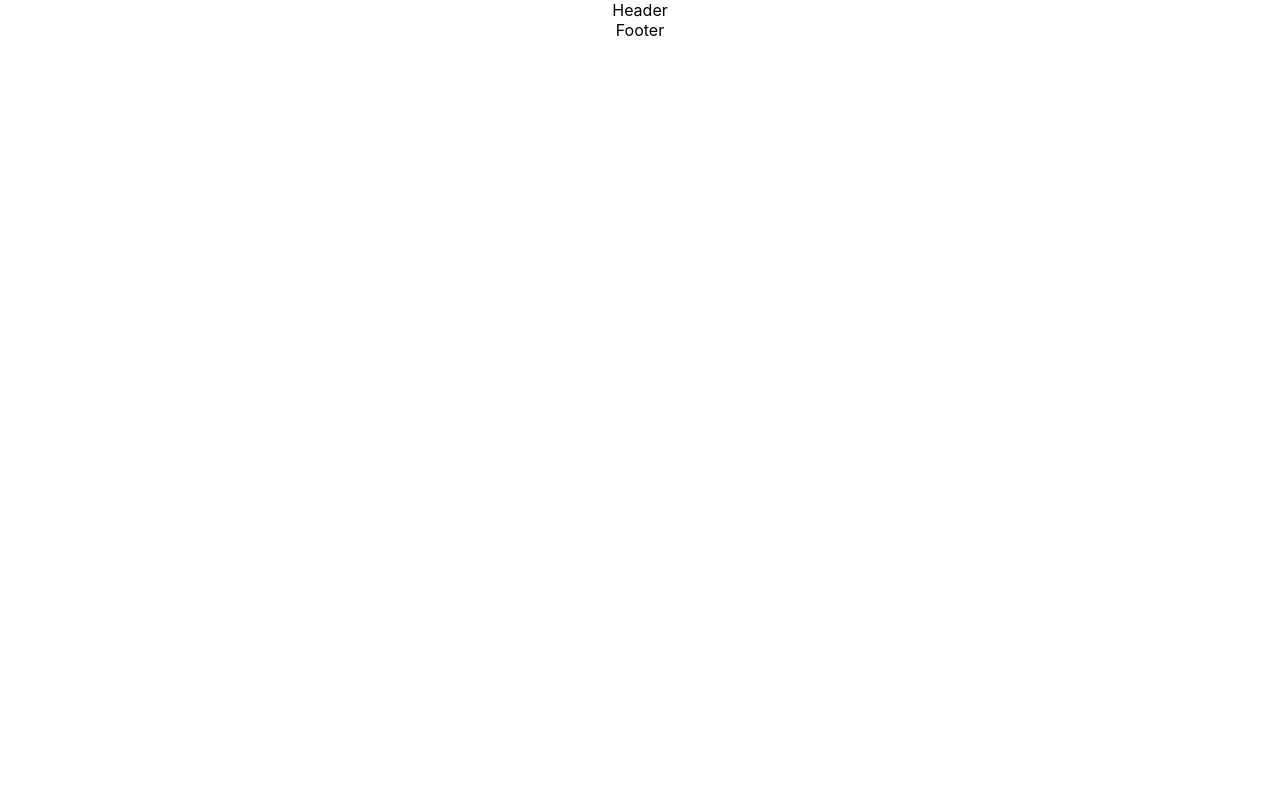
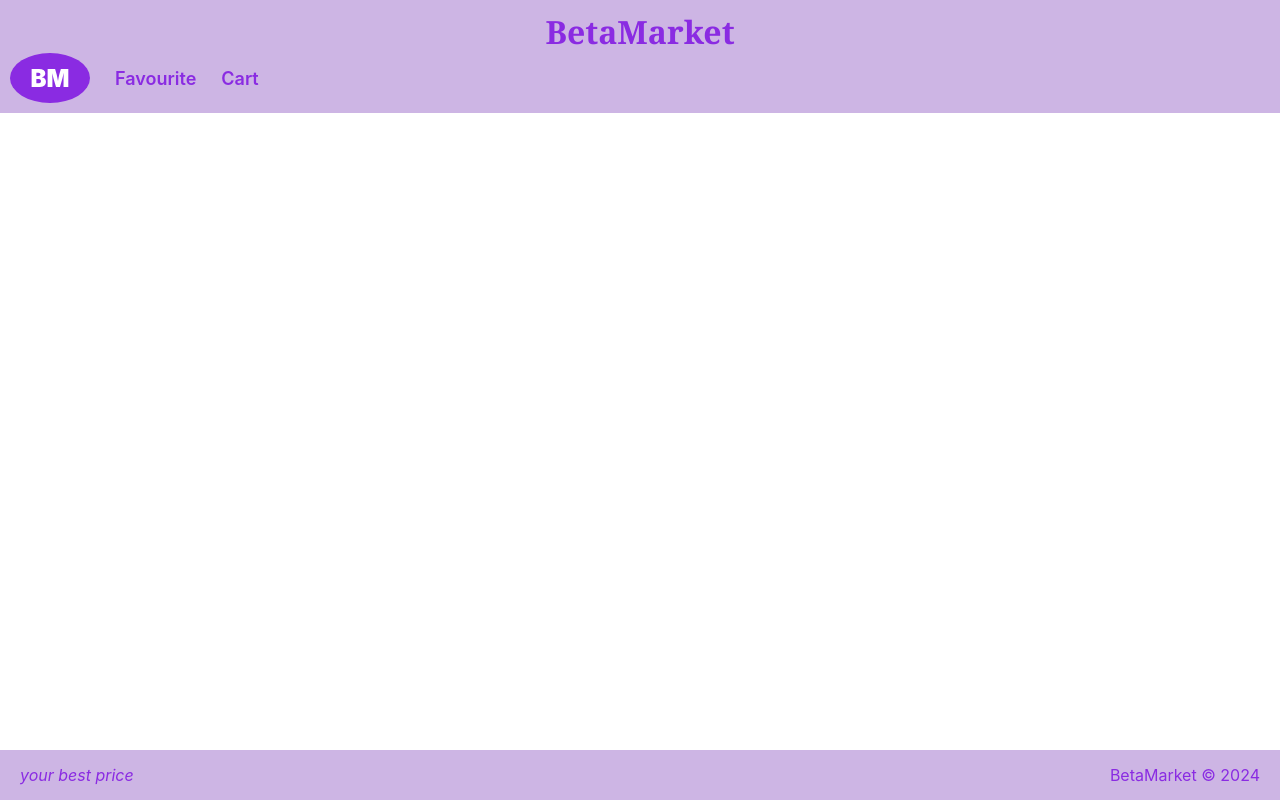
Before and after one commit to Ericademola/BetaMarket, a React (Create React App) app: page / in a window 1280 px wide. Built offline with nearby package versions, Linux system fonts and the light colour scheme.

Commit message:
added conent to the header and footer component

```diff
--- a/src/App.css
+++ b/src/App.css
@@ -1,38 +1,59 @@
-.App {
-  text-align: center;
+* {
+  margin: 0;
+  padding: 0;
 }
 
-.App-logo {
-  height: 40vmin;
-  pointer-events: none;
+header {
+  background-color: rgb(205, 181, 228);
+  padding: 10px;
 }
 
-@media (prefers-reduced-motion: no-preference) {
-  .App-logo {
-    animation: App-logo-spin infinite 20s linear;
-  }
+header h1 {
+  text-align: center;
+  color: blueviolet;
+  font-family:Cambria, Cochin, Georgia, Times, 'Times New Roman', serif;
 }
 
-.App-header {
-  background-color: #282c34;
-  min-height: 100vh;
+nav {
   display: flex;
-  flex-direction: column;
+  gap: 25px;
   align-items: center;
-  justify-content: center;
-  font-size: calc(10px + 2vmin);
-  color: white;
 }
 
-.App-link {
-  color: #61dafb;
+.logo {
+  background-color: blueviolet;
+  width: 80px;
+  height: 50px;
+  border-radius: 50%;
+  display: flex;
+  align-items: center;
+  text-align: center;
+  justify-content: center;
+  font-size: x-large;
+  font-weight: bolder;
+  color: #fff;
 }
 
-@keyframes App-logo-spin {
-  from {
-    transform: rotate(0deg);
-  }
-  to {
-    transform: rotate(360deg);
-  }
+nav a {
+  text-decoration: none;
+  font-size: 18px;
+  font-weight: 600;
+  color: blueviolet;
 }
+
+footer {
+  background-color: rgb(205, 181, 228);
+  height: 50px;
+  position: fixed;
+  bottom: 0;
+  width: 100%;
+  padding: 0 20px;
+  display: flex;
+  justify-content: space-between;
+  align-items: center;
+  color: blueviolet;
+}
+
+footer p {
+  margin-right: 40px;
+}
--- a/src/App.js
+++ b/src/App.js
@@ -3,15 +3,18 @@ import { Routes, Route } from 'react-router-dom';
 import Home from './pages/Home';
 import { Favourite } from './pages/Favourite';
 import Cart from './pages/Cart';
+import Header from './components/Header';
+import Footer from './components/Footer';
 function App() {
   return (
     <div className="App">
+      <Header />
       <Routes>
         <Route path='/' element={<Home />} />
         <Route path='/favourite' element={<Favourite />} />
         <Route path='/cart' element={<Cart />} />
       </Routes>
-
+      <Footer />
     </div>
   );
 }
--- a/src/components/Footer.jsx
+++ b/src/components/Footer.jsx
@@ -1,6 +1,9 @@
 const Footer = () => {
     return (
-        <div>Footer</div>
+        <footer>
+            <em>your best price</em>
+            <p>BetaMarket &copy; 2024</p>
+        </footer>
     )
 }
 export default Footer
--- a/src/components/Header.jsx
+++ b/src/components/Header.jsx
@@ -1,6 +1,24 @@
+import { Link } from "react-router-dom"
+
 const Header = () => {
     return (
-        <div>Header</div>
+        <header>
+            <h1>BetaMarket</h1>
+            <nav>
+                <Link to='/'>
+                    <div className="logo">
+                        BM
+                    </div>
+                </Link>
+                <Link to='/favourite'>
+                    Favourite
+                </Link>
+                <Link to='/cart'>
+                    Cart
+                </Link>
+            </nav>
+
+        </header>
     )
 }
 export default Header
--- a/src/pages/Cart.jsx
+++ b/src/pages/Cart.jsx
@@ -1,6 +1,9 @@
+
 const Cart = () => {
     return (
-        <div>Cart</div>
+        <div>
+            c
+        </div>
     )
 }
 export default Cart
--- a/src/pages/Favourite.jsx
+++ b/src/pages/Favourite.jsx
@@ -1,5 +1,8 @@
+
 export const Favourite = () => {
     return (
-        <div>Favourite</div>
+        <div>
+            f
+        </div>
     )
 }
--- a/src/pages/Home.jsx
+++ b/src/pages/Home.jsx
@@ -1,12 +1,8 @@
-import Footer from "../components/Footer"
-import Header from "../components/Header"
 
 const Home = () => {
     return (
         <>
-            <Header />
             <main></main>
-            <Footer />
         </>
     )
 }
```
